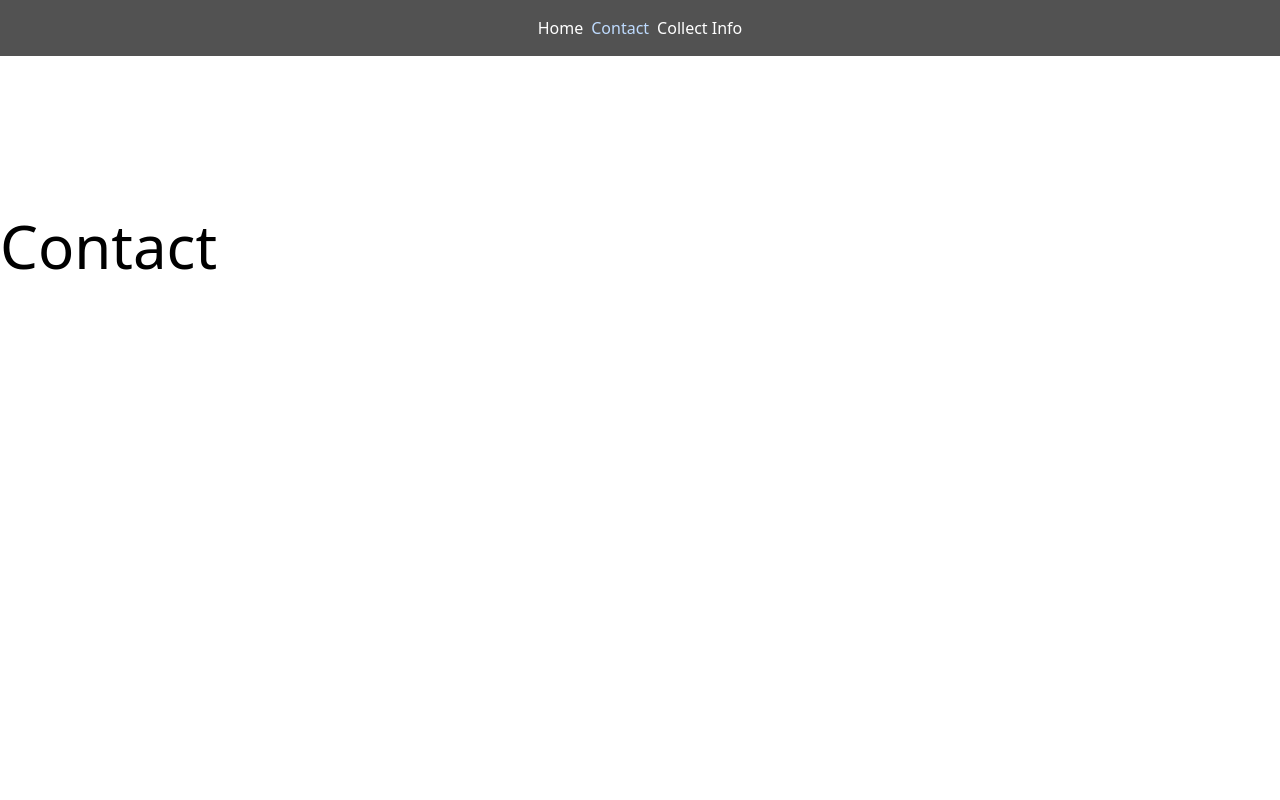
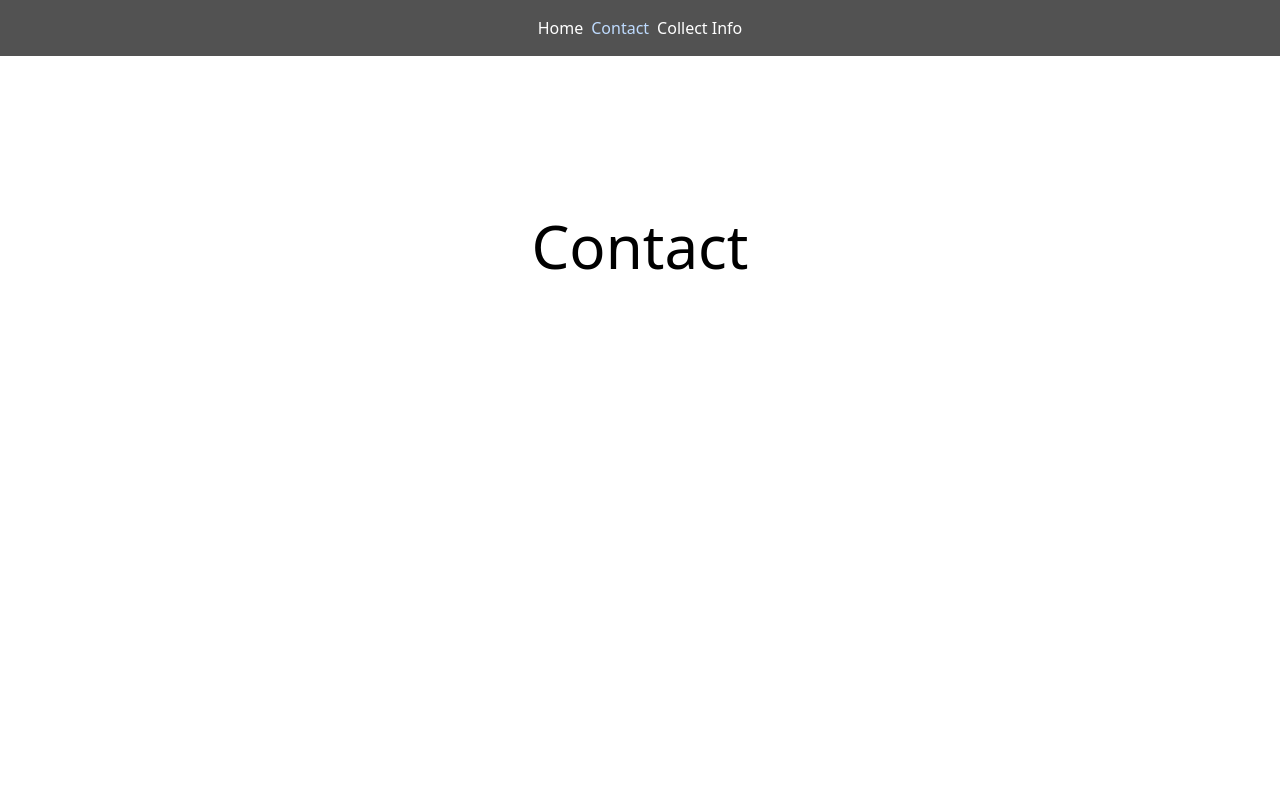
Before and after one commit to Mehedi86/git-branching-practise, a React (Vite) app: page /contact in a window 1280 px wide. Shown: the top 800 px of the page. Built offline with nearby package versions, Linux system fonts and the light colour scheme.

Commit message:
move the text center

```diff
--- a/src/pages/Contact.jsx
+++ b/src/pages/Contact.jsx
@@ -3,7 +3,7 @@ import React from 'react'
 export default function Contact() {
   return (
     <div className='container mx-auto my-40'>
-      <h1 className='text-6xl'>Contact</h1>
+      <h1 className='text-6xl text-center'>Contact</h1>
     </div>
   )
 }
```
